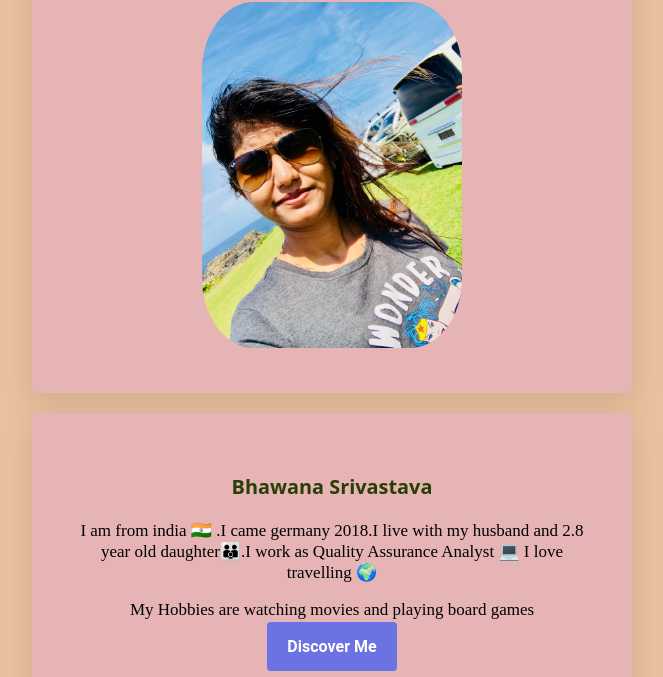
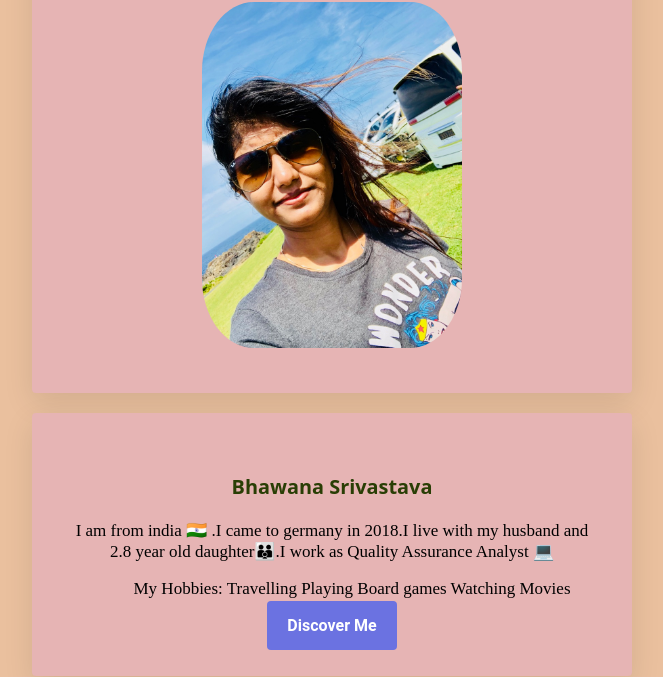
Before and after one commit to bhawana2021/Bhawana_profile, a plain HTML site: page index.html in a window 1280 px wide. Shown: the part 153-830 px from the top of the page, without its empty margins (308-971 px from the left). Drawn offline with Linux system fonts and the light colour scheme.

Commit message:
make my profile prettier-3

```diff
--- a/index.html
+++ b/index.html
@@ -15,8 +15,12 @@
     </div>
       <div class="card-white">
         <h3>Bhawana Srivastava</h3>
-        <P> I am from india 🇮🇳 .I came germany 2018.I live with my husband and 2.8 year old daughter👪.I work as Quality Assurance Analyst 💻 I love travelling 🌍 </P>
-        <P>My Hobbies are watching movies and playing board games</P>
+        <P> I am from india 🇮🇳 .I came to germany in 2018.I live with my husband and 2.8 year old daughter👪.I work as Quality Assurance Analyst 💻 </P>
+          <ul> My Hobbies:
+            <il>Travelling</il>
+            <il>Playing Board games </il>
+            <il>Watching Movies</il>
+          </ul>
 
         <a href="https://de.linkedin.com" class ="btn-blue"> Discover Me </a>
       </div>
```
